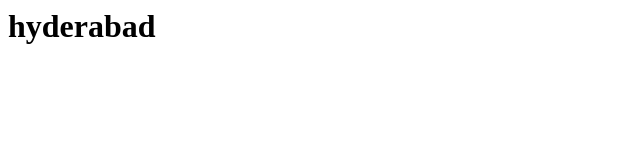
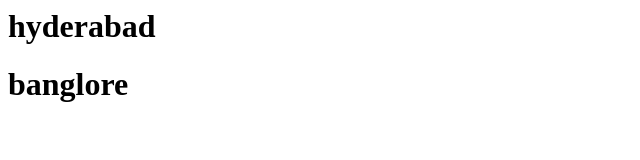
Before and after one commit to rishikeshkumaryadav77/pullRequestTask3-3-10, a plain HTML site: page index.html in a window 1280 px wide. Shown: the whole page, without its empty margins (0-640 px from the left). Drawn offline with Linux system fonts and the light colour scheme.

Commit message:
banglore

```diff
--- a/index.html
+++ b/index.html
@@ -1 +1,2 @@
 <h1>hyderabad</h1>
+<h1>banglore</h1>
```
